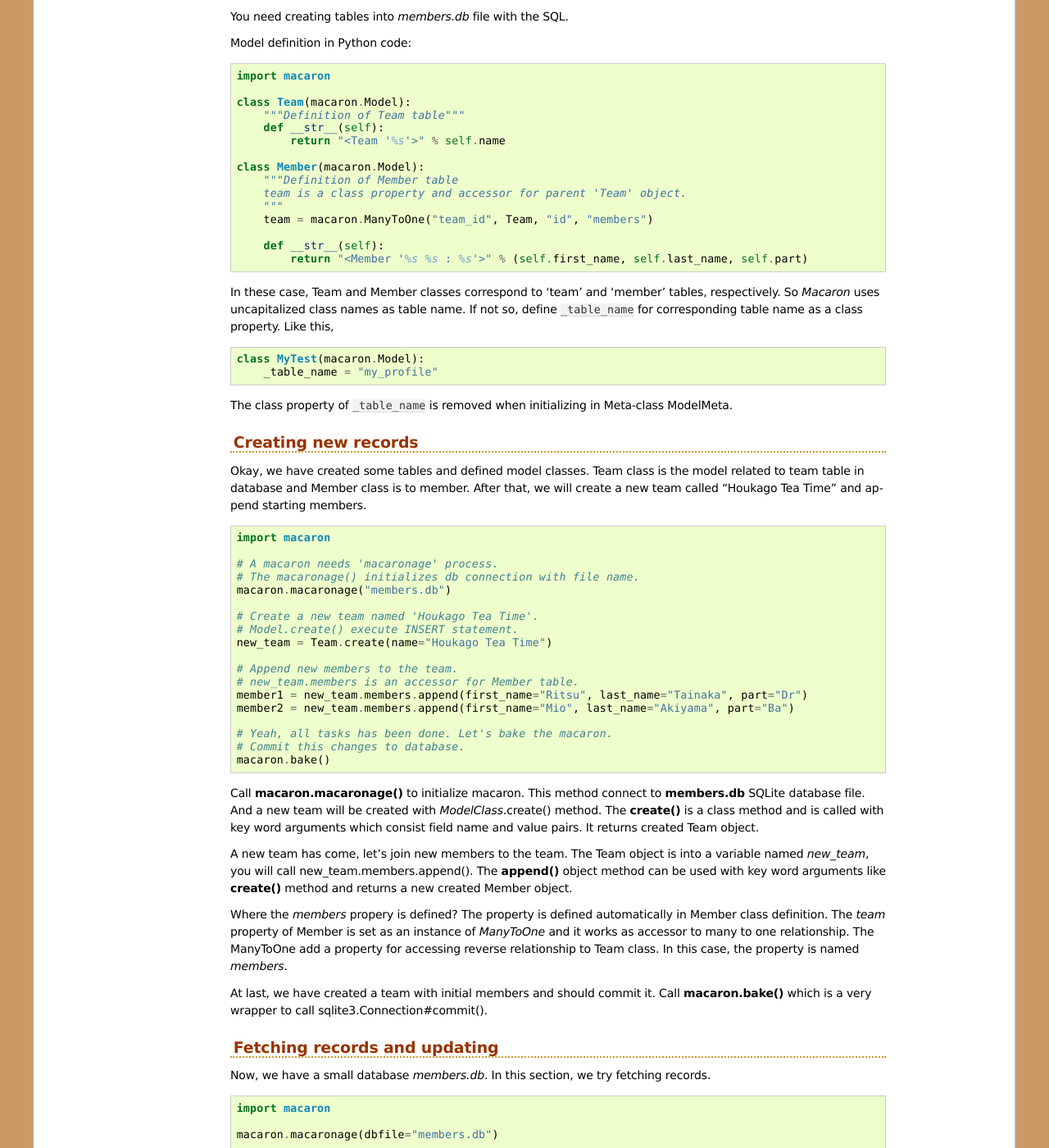
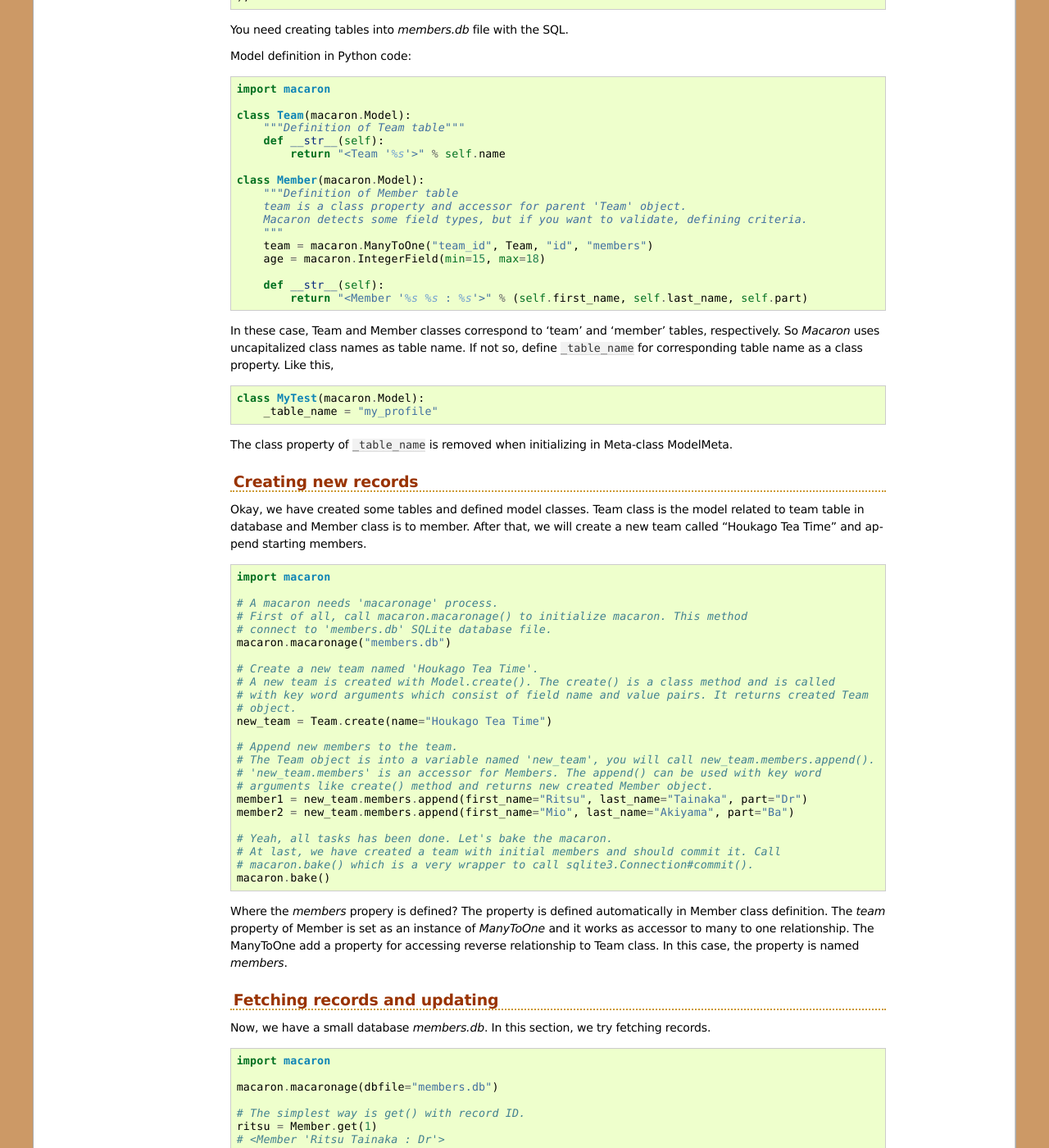
Before and after one commit to nobrin/macaron, a Sphinx documentation site: the page built from doc/tutorial.rst, in a window 1280 px wide and 1400 px high, scrolled down 470 px. Shown: the whole window at 82% size. Built offline with Sphinx 7.4.7, drawn with Linux system fonts in a browser that asks for light colours.

```diff
--- a/doc/tutorial.rst
+++ b/doc/tutorial.rst
@@ -26,7 +26,8 @@ SQL::
         table_id    INTEGER REFERENCES team (id),
         first_name  TEXT,
         last_name   TEXT,
-        part        TEXT
+        part        TEXT,
+        age         INT
     );
 
 You need creating tables into *members.db* file with the SQL.
@@ -43,8 +44,10 @@ Model definition in Python code::
     class Member(macaron.Model):
         """Definition of Member table
         team is a class property and accessor for parent 'Team' object.
+        Macaron detects some field types, but if you want to validate, defining criteria.
         """
         team = macaron.ManyToOne("team_id", Team, "id", "members")
+        age = macaron.IntegerField(min=15, max=18)
 
         def __str__(self):
             return "<Member '%s %s : %s'>" % (self.first_name, self.last_name, self.part)
@@ -69,29 +72,29 @@ Okay, we have created some tables and defined model classes. Team class is the m
     import macaron
 
     # A macaron needs 'macaronage' process.
-    # The macaronage() initializes db connection with file name.
+    # First of all, call macaron.macaronage() to initialize macaron. This method
+    # connect to 'members.db' SQLite database file.
     macaron.macaronage("members.db")
 
     # Create a new team named 'Houkago Tea Time'.
-    # Model.create() execute INSERT statement.
+    # A new team is created with Model.create(). The create() is a class method and is called
+    # with key word arguments which consist of field name and value pairs. It returns created Team
+    # object.
     new_team = Team.create(name="Houkago Tea Time")
 
     # Append new members to the team.
-    # new_team.members is an accessor for Member table.
+    # The Team object is into a variable named 'new_team', you will call new_team.members.append().
+    # 'new_team.members' is an accessor for Members. The append() can be used with key word
+    # arguments like create() method and returns new created Member object.
     member1 = new_team.members.append(first_name="Ritsu", last_name="Tainaka", part="Dr")
     member2 = new_team.members.append(first_name="Mio", last_name="Akiyama", part="Ba")
 
     # Yeah, all tasks has been done. Let's bake the macaron.
-    # Commit this changes to database.
+    # At last, we have created a team with initial members and should commit it. Call
+    # macaron.bake() which is a very wrapper to call sqlite3.Connection#commit().
     macaron.bake()
 
-Call **macaron.macaronage()** to initialize macaron. This method connect to **members.db** SQLite database file. And a new team will be created with *ModelClass*.create() method. The **create()** is a class method and is called with key word arguments which consist field name and value pairs. It returns created Team object.
-
-A new team has come, let's join new members to the team. The Team object is into a variable named *new_team*, you will call new_team.members.append(). The **append()** object method can be used with key word arguments like **create()** method and returns a new created Member object.
-
 Where the *members* propery is defined? The property is defined automatically in Member class definition. The *team* property of Member is set as an instance of *ManyToOne* and it works as accessor to many to one relationship. The ManyToOne add a property for accessing reverse relationship to Team class. In this case, the property is named *members*.
-
-At last, we have created a team with initial members and should commit it. Call **macaron.bake()** which is a very wrapper to call sqlite3.Connection#commit().
 
 
 Fetching records and updating
```
Also changed, not shown: doc/index.rst (+14 -0 lines), doc/models.rst (+8 -7 lines), macaron.py (+17 -6 lines), 1 other file.
